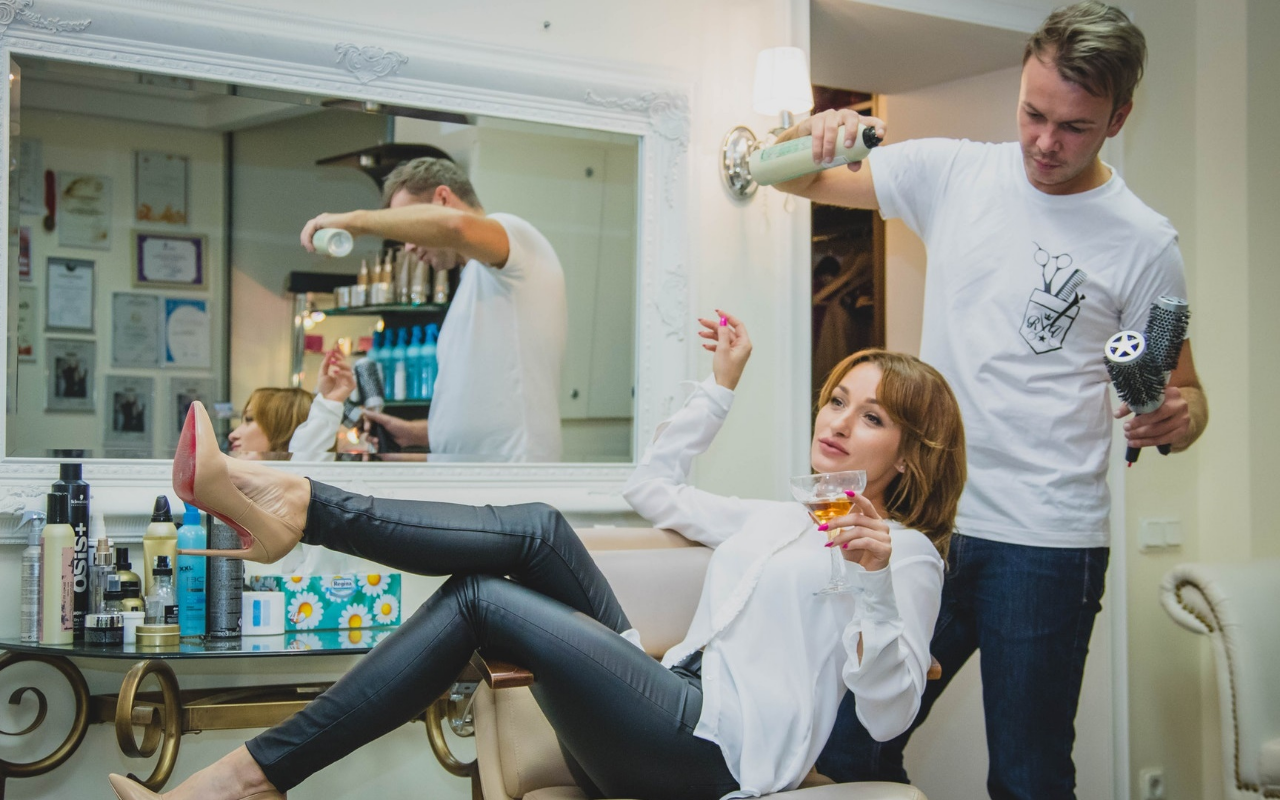
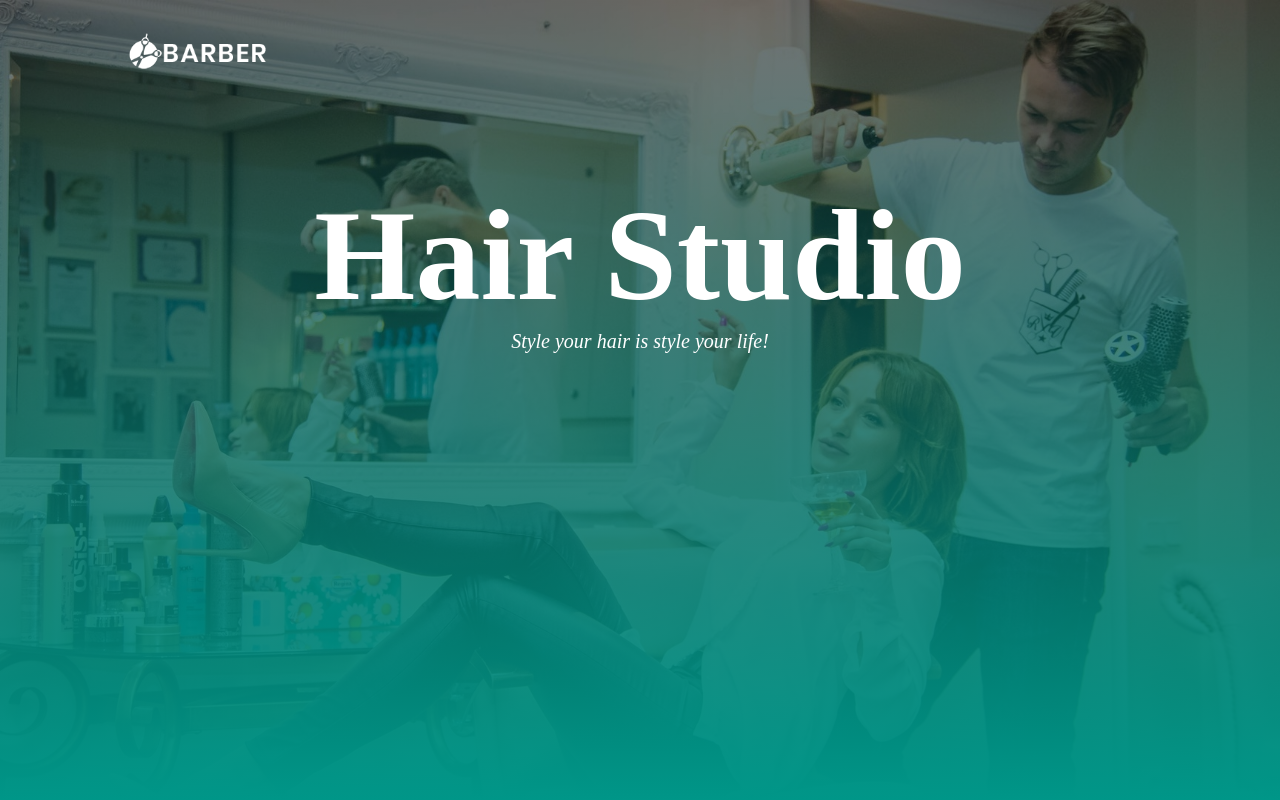
Before and after one commit to Tew-odros/hair-studio, a plain HTML site: page index.html in a window 1280 px wide. Drawn offline with Linux system fonts and the light colour scheme.

Commit message:
banner text and logo is added

```diff
--- a/index.html
+++ b/index.html
@@ -8,7 +8,11 @@
   </head>
   <body>
     <section id="banner">
-
+      <img src="/images/logo.png" alt="logo of a Website" class="logo" />
+      <div class="banner-text">
+        <h1>Hair Studio</h1>
+        <p>Style your hair is style your life!</p>
+      </div>
     </section>
   </body>
 </html>
--- a/styles/styles.css
+++ b/styles/styles.css
@@ -4,8 +4,31 @@
 }
 
 #banner {
-  background: url(/images/banner.jpg);
+  background: linear-gradient(rgba(0, 0, 0, 0.5), #009688),
+    url(/images/banner.jpg);
   background-size: cover;
   background-position: center;
   height: 100vh;
 }
+
+.logo {
+  width: 140px;
+  position: absolute;
+  top: 4%;
+  left: 10%;
+}
+
+.banner-text {
+  text-align: center;
+  color: #fff;
+  padding-top: 180px;
+}
+
+.banner-text h1 {
+  font-size: 130px;
+}
+
+.banner-text p {
+  font-size: 20px;
+  font-style: italic;
+}
```
